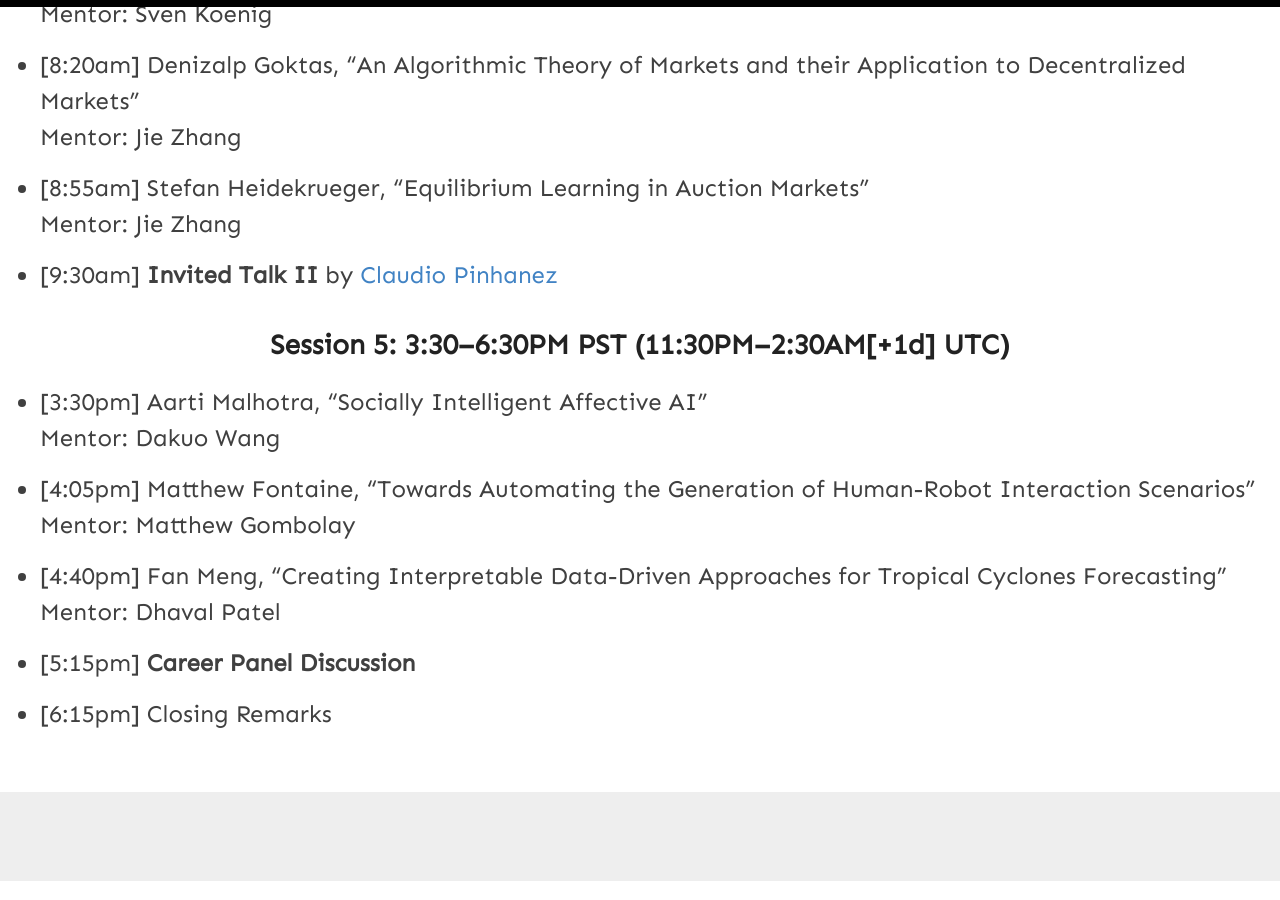
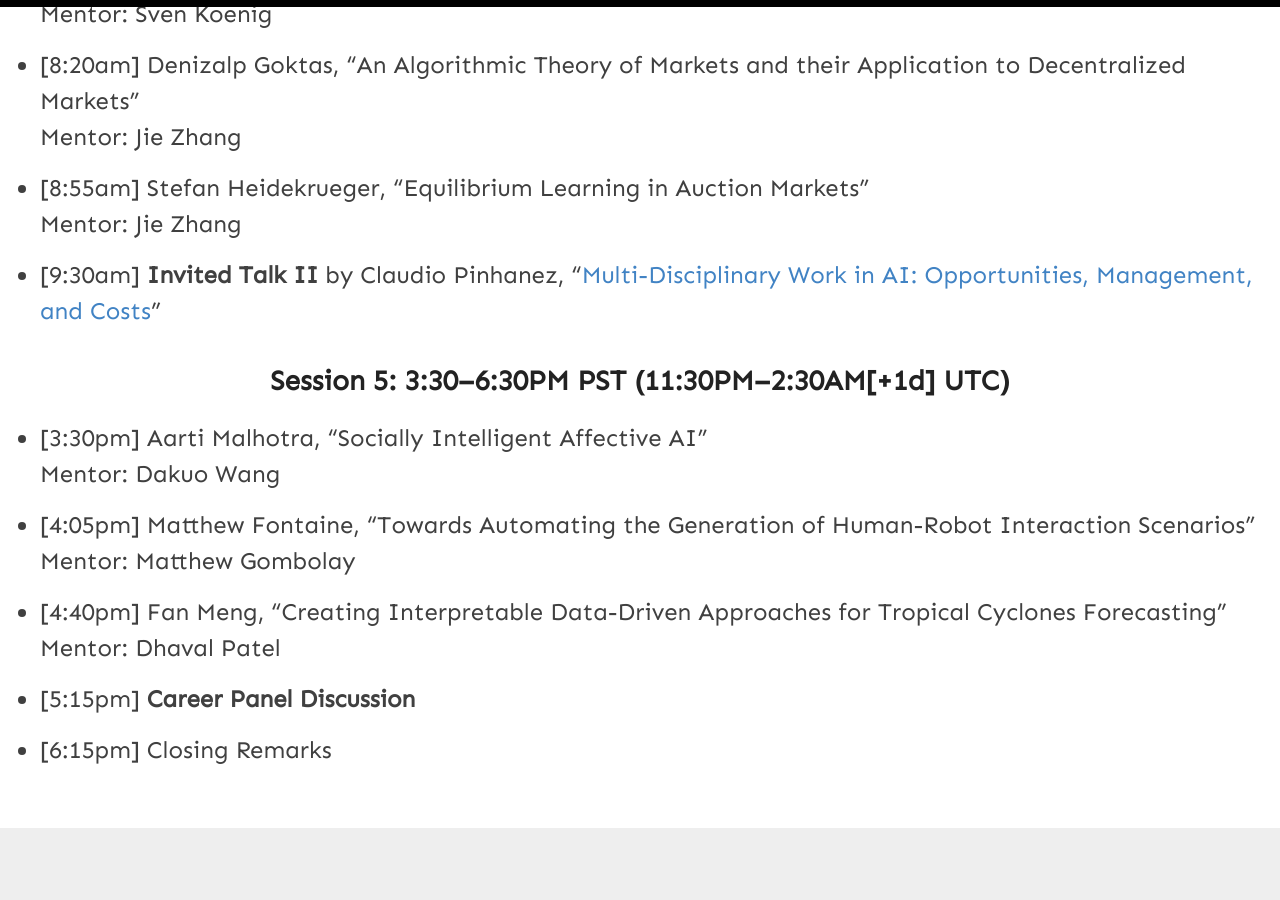
Before and after one commit to yue-ning/dc2025, a Jekyll site: the page built from _pages/schedule.md, in a window 1280 px wide and 900 px high, scrolled down 1959 px. Built offline with Jekyll 4.4.1, drawn with Linux system fonts in a browser that asks for light colours.

Commit message:
talk 2 info

```diff
--- a/_pages/schedule.md
+++ b/_pages/schedule.md
@@ -62,7 +62,7 @@ Mentor: Jie Zhang
 - [8:55am] Stefan Heidekrueger, "Equilibrium Learning in Auction Markets" \
 Mentor: Jie Zhang
 
-- [9:30am] **Invited Talk II** by [Claudio Pinhanez](https://researcher.watson.ibm.com/researcher/view.php?person=br-csantosp)
+- [9:30am] **Invited Talk II** by Claudio Pinhanez, "[Multi-Disciplinary Work in AI: Opportunities, Management, and Costs](../speakers/talk2)"
 
 ### Session 5: 3:30–6:30PM PST (11:30PM–2:30AM[+1d] UTC)
 
```
Also changed, not shown: _speakers/talk2.md (added, +17 -0 lines), images/talk2.jpg (added).
